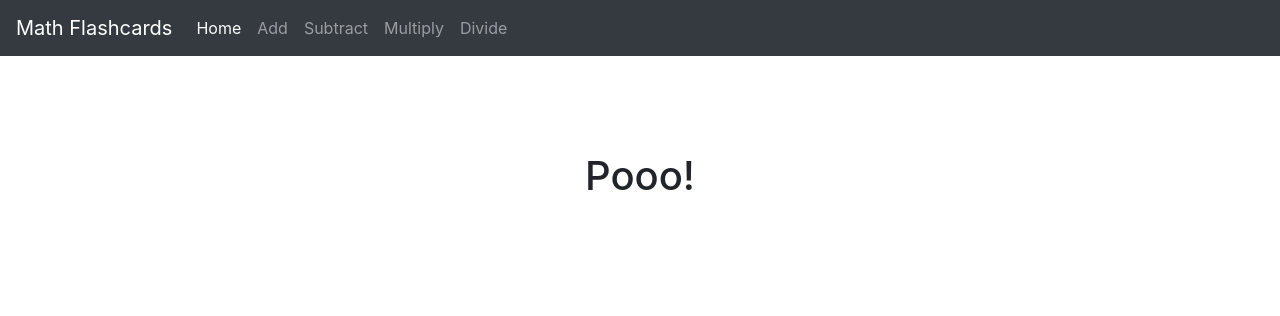
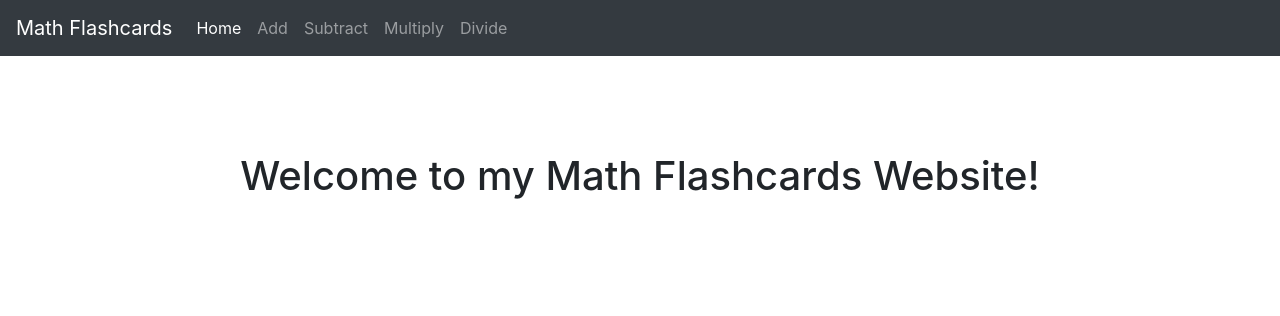
Before and after one commit to hasanzu514/django-flashcards, a Django app: page / in a window 1280 px wide. Shown: the top 316 px of the page. Run offline with Django 3.2, Linux system fonts and the light colour scheme; some libraries are stand-ins or nearby versions.

Commit message:
update heroku

```diff
--- a/website/templates/home.html
+++ b/website/templates/home.html
@@ -4,7 +4,7 @@
 <center>
 	<br/><br/>
 	<br/><br/>
-    <h1>Pooo!</h1>
+    <h1>Welcome to my Math Flashcards Website!</h1>
  </center>
 
 {% endblock %}
```
